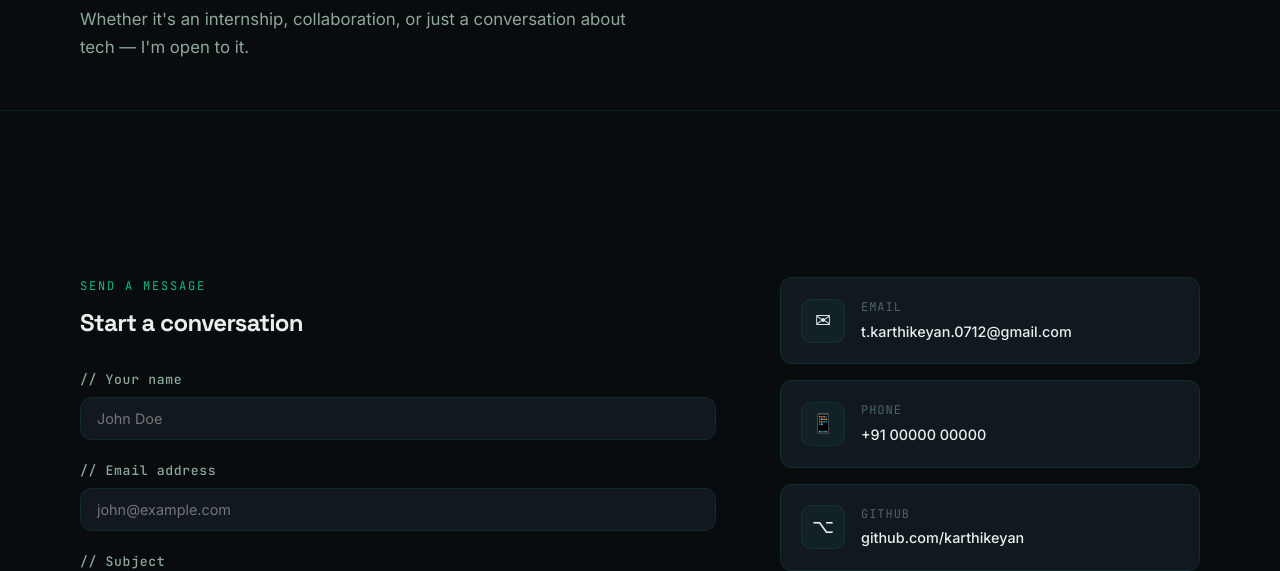
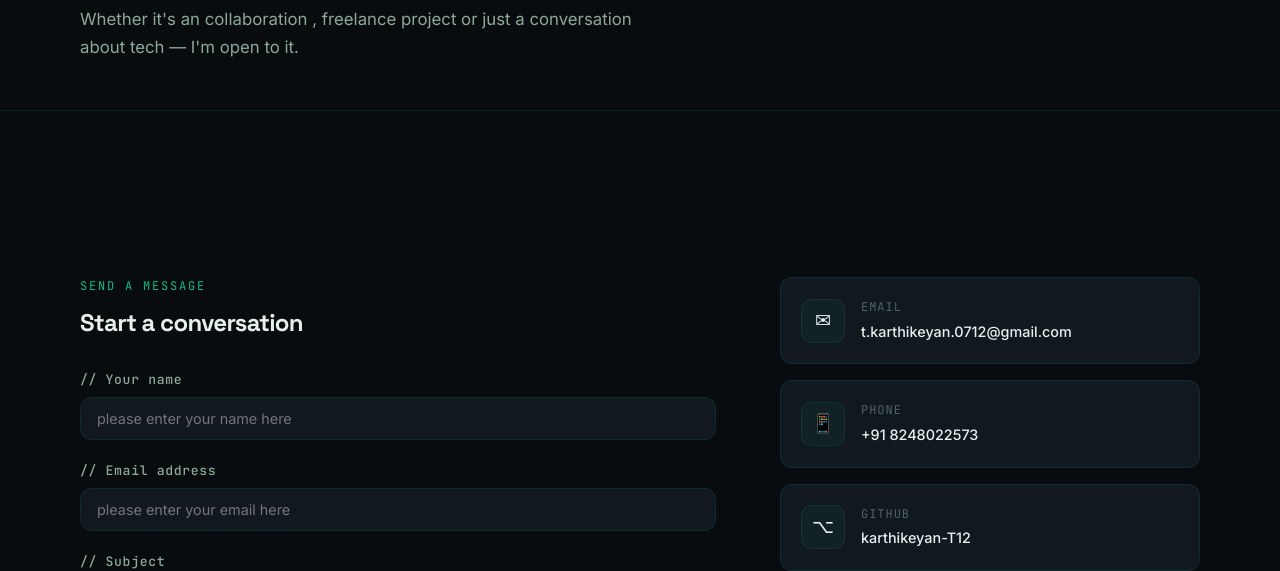
Before and after one commit to karthikeyan-T12/karthikeyanT-portfolio, a plain HTML site: page pages/contact.html in a window 1280 px wide. Shown: the part 232-803 px from the top of the page. Drawn offline with Linux system fonts and the light colour scheme.

Commit message:
changed some detail

```diff
--- a/js/data.js
+++ b/js/data.js
@@ -15,14 +15,13 @@ const PORTFOLIO_DATA = {
     { icon: "🎓", label: "B.Tech CSE (IoT)" },
     { icon: "☕", label: "Java Developer" },
     { icon: "📊", label: "Learning DSA" },
-    { icon: "🏗️", label: "Exploring Full Stack" },
-    { icon: "🌐", label: "IoT Enthusiast" },
+    { icon: "🌐", label: "IoT " },
     { icon: "🚀", label: "Project-Based Learner" },
   ],
   email: "t.karthikeyan.0712@gmail.com",
-  phone: "+91 00000 00000", // Replace with your actual phone number
-  github: "https://github.com/karthikeyan",
-  linkedin: "https://linkedin.com/in/karthikeyan",
+  phone: "+91 8248022573", // Replace with your actual phone number
+  github: "https://github.com/karthikeyan-T12",
+  linkedin: "https://www.linkedin.com/in/karthi-keyan-77b295303/",
   resumeUrl: "assets/resume.pdf",
   profilePhoto: "assets/profile.jpg", // Set to path like "assets/profile.jpg" when you have a photo
 
@@ -33,40 +32,41 @@ const PORTFOLIO_DATA = {
       category: "Programming",
       icon: "💻",
       items: [
-        { name: "Java", level: 70 },
-        { name: "Python", level: 40 },
-        { name: "c++", level: 80 },
-        { name: "html", level: 70 },
-        { name: "CSS", level: 70 },
-        { name: "JavaScript", level: 45, badge: "Learning" },
+        { name: "Java"},
+        { name: "Python"},
+        { name: "c++"},
+        { name: "html"},
+        { name: "CSS"},
+        // { name: "JavaScript", level: 45, badge: "Learning" },
       ],
     },
     {
-      category: "Core Concepts",
+      category: "Core Concepts & other tool",
       icon: "🧠",
       items: [
-        { name: "Data Structures & Algorithms", level: 60 },
-        { name: "Object-Oriented Programming", level: 75 },
-        { name: "Problem Solving", level: 70 },
+        { name: "Data Structures & Algorithms"},
+        { name: "Object-Oriented Programming"},
+        { name: "Problem Solving"},
+        { name: "maven"},
+        { name: "hibernet"},
       ],
     },
     {
       category: "Tools & Platforms",
       icon: "🔧",
       items: [
-        { name: "Git", level: 65 },
-        { name: "GitHub", level: 70 },
-        { name: "VS Code", level: 85 },
+        { name: "Git"},
+        { name: "GitHub"},
+        { name: "VS Code"},
+        { name: "intelij"},
       ],
     },
     {
       category: "Currently Learning",
       icon: "🚀",
       items: [
-        { name: "Spring Boot", level: 20, badge: "Learning" },
-        { name: "React", level: 15, badge: "Learning" },
-        { name: "Microservices", level: 10, badge: "Learning" },
-        { name: "Digital Twin Tech", level: 25, badge: "Research" },
+        { name: "Spring Boot",  badge: "Learning" },
+        { name: "Microservices", badge: "Learning" },
       ],
     },
   ],
@@ -127,7 +127,7 @@ const PORTFOLIO_DATA = {
   // ── Journey / Timeline ───────────────────────────────────
   journey: [
     {
-      year: "2021",
+      year: "2022",
       title: "Started Programming",
       description: "Wrote my first lines of code. Fell in love with the idea of making computers do things.",
       icon: "✨",
@@ -135,27 +135,34 @@ const PORTFOLIO_DATA = {
     },
     {
       year: "2022",
+      title: "Learned html & css ",
+      description: "picked html & css to understand the basic of web and and it actualy work",
+      icon: "🌐",
+      type: "skill",
+    },
+    {
+      year: "2023",
       title: "Learned Python",
-      description: "Picked up Python for scripting and automation. Built small projects to sharpen logic skills.",
+      description: "Picked up Python for understanding the programming language",
       icon: "🐍",
       type: "skill",
     },
     {
-      year: "2022",
+      year: "2023",
       title: "Built Currency Converter",
       description: "First real project — a desktop GUI app using Python and Tkinter. Shipped something people could use.",
       icon: "💱",
       type: "project",
     },
     {
-      year: "2023",
+      year: "2024",
       title: "Started Learning Java",
       description: "Began Java to understand enterprise-level programming, OOP principles, and backend foundations.",
       icon: "☕",
       type: "skill",
     },
     {
-      year: "2023",
+      year: "2024",
       title: "Data Structures & Algorithms",
       description: "Started seriously studying DSA. Solving problems on LeetCode daily to build problem-solving instincts.",
       icon: "📊",
@@ -163,20 +170,20 @@ const PORTFOLIO_DATA = {
     },
     {
       year: "2024",
-      title: "Exploring IoT & Digital Twin",
-      description: "Began research into IoT systems, sensor networks, and Digital Twin technology as part of my B.Tech focus.",
+      title: "Exploring IoT",
+      description: "Began research into IoT systems, sensor networks, and edge computing as part of my B.Tech focus.",
       icon: "🌐",
       type: "research",
     },
     {
-      year: "2024",
-      title: "Full Stack Journey Begins",
-      description: "Started learning web development in depth — HTML, CSS, JavaScript — building toward full-stack capability.",
-      icon: "🏗️",
-      type: "skill",
+      year: "2025",
+      title: "iot based project",
+      description: "build some iot based project to understand the basic of electronic",
+      icon: "🌐",
+      type: "project",
     },
     {
-      year: "2025+",
+      year: "2026+",
       title: "Goal: Software Engineer",
       description: "Working toward my first software engineering role. Spring Boot, React, and system design are next.",
       icon: "🎯",
@@ -188,8 +195,8 @@ const PORTFOLIO_DATA = {
   education: [
     {
       degree: "B.Tech — Computer Science & Engineering (IoT)",
-      institution: "Your College Name",
-      university: "Your University Name",
+      institution: "DSU",
+      university: "Dhanalakshmi srinivasan university - samayapuram",
       period: "2024 – 2028",
       status: "Ongoing",
       highlights: ["IoT specialization", "DSA coursework", "Project-based learning"],
--- a/js/shared.js
+++ b/js/shared.js
@@ -240,6 +240,7 @@ function buildFooter(root = '') {
             <li><a href="${root}pages/about.html">About</a></li>
             <li><a href="${root}pages/projects.html">Projects</a></li>
             <li><a href="${root}pages/journey.html">Journey</a></li>
+            <li><a href="${root}pages/resume.html">resume</a></li>
             <li><a href="${root}pages/contact.html">Contact</a></li>
           </ul>
         </div>
@@ -253,7 +254,7 @@ function buildFooter(root = '') {
         </div>
       </div>
       <div class="footer-bottom">
-        <p>© ${new Date().getFullYear()} ${d.name}. Built with care and vanilla JS.</p>
+        <p>© ${new Date().getFullYear()} ${d.name}. Built with care </p>
         <p style="color:var(--emerald);font-size:0.78rem;font-family:var(--font-mono)">// open to opportunities</p>
       </div>
     </div>
--- a/pages/contact.html
+++ b/pages/contact.html
@@ -107,7 +107,7 @@
       <div class="container">
         <span class="section-label">Reach out</span>
         <h1 class="section-title">Let's <em>talk</em></h1>
-        <p class="section-desc">Whether it's an internship, collaboration, or just a conversation about tech — I'm open to it.</p>
+        <p class="section-desc">Whether it's an collaboration , freelance project or just a conversation about tech — I'm open to it.</p>
       </div>
     </section>
 
@@ -129,11 +129,11 @@
             <form class="contact-form" id="contact-form" novalidate>
               <div class="form-group">
                 <label class="form-label" for="name">// Your name</label>
-                <input class="form-input" type="text" id="name" name="name" placeholder="John Doe" required />
+                <input class="form-input" type="text" id="name" name="name" placeholder="please enter your name here " required />
               </div>
               <div class="form-group">
                 <label class="form-label" for="email">// Email address</label>
-                <input class="form-input" type="email" id="email" name="email" placeholder="john@example.com" required />
+                <input class="form-input" type="email" id="email" name="email" placeholder="please enter your email here " required />
               </div>
               <div class="form-group">
                 <label class="form-label" for="subject">// Subject</label>
@@ -173,19 +173,19 @@
               <span class="copy-hint">click to copy</span>
             </div>
 
-            <a href="https://github.com/karthikeyan" target="_blank" rel="noopener" class="contact-card">
+            <a href="https://github.com/karthikeyan-T12" target="_blank" rel="noopener" class="contact-card">
               <div class="contact-icon">⌥</div>
               <div>
                 <div class="contact-label">GitHub</div>
-                <div class="contact-value">github.com/karthikeyan</div>
+                <div class="contact-value">karthikeyan-T12</div>
               </div>
             </a>
 
-            <a href="https://linkedin.com/in/karthikeyan" target="_blank" rel="noopener" class="contact-card">
+            <a href="https://www.linkedin.com/in/karthi-keyan-77b295303/" target="_blank" rel="noopener" class="contact-card">
               <div class="contact-icon">🔗</div>
               <div>
                 <div class="contact-label">LinkedIn</div>
-                <div class="contact-value">linkedin.com/in/karthikeyan</div>
+                <div class="contact-value">karthi keyan</div>
               </div>
             </a>
 
@@ -232,7 +232,7 @@
     // Contact form — Formspree integration
     // SETUP: Replace 'YOUR_FORMSPREE_ID' with your actual Formspree form ID
     // Get one free at https://formspree.io (takes 2 minutes)
-    const FORMSPREE_ID = 'YOUR_FORMSPREE_ID';
+    const FORMSPREE_ID = 'https://formspree.io/f/mpqgdpgp';
 
     document.getElementById('contact-form').addEventListener('submit', async function(e) {
       e.preventDefault();
@@ -250,7 +250,7 @@
 
       btn.textContent = 'Sending...'; btn.disabled = true;
 
-      if (FORMSPREE_ID === 'YOUR_FORMSPREE_ID') {
+      if (FORMSPREE_ID === 'https://formspree.io/f/mpqgdpgp') {
         // Demo mode (no Formspree ID set yet)
         setTimeout(() => {
           success.classList.add('show');
@@ -261,7 +261,7 @@
       }
 
       try {
-        const res = await fetch(`https://formspree.io/f/${FORMSPREE_ID}`, {
+        const res = await fetch(`https://formspree.io/f/${mpqgdpgp}`, {
           method: 'POST',
           headers: { 'Content-Type': 'application/json', 'Accept': 'application/json' },
           body: JSON.stringify({
```
Also changed, not shown: index.html (+4 -4 lines), pages/about.html (+5 -11 lines), pages/journey.html (+1 -1 lines), pages/projects.html (+1 -1 lines), pages/resume.html (+1 -1 lines).
